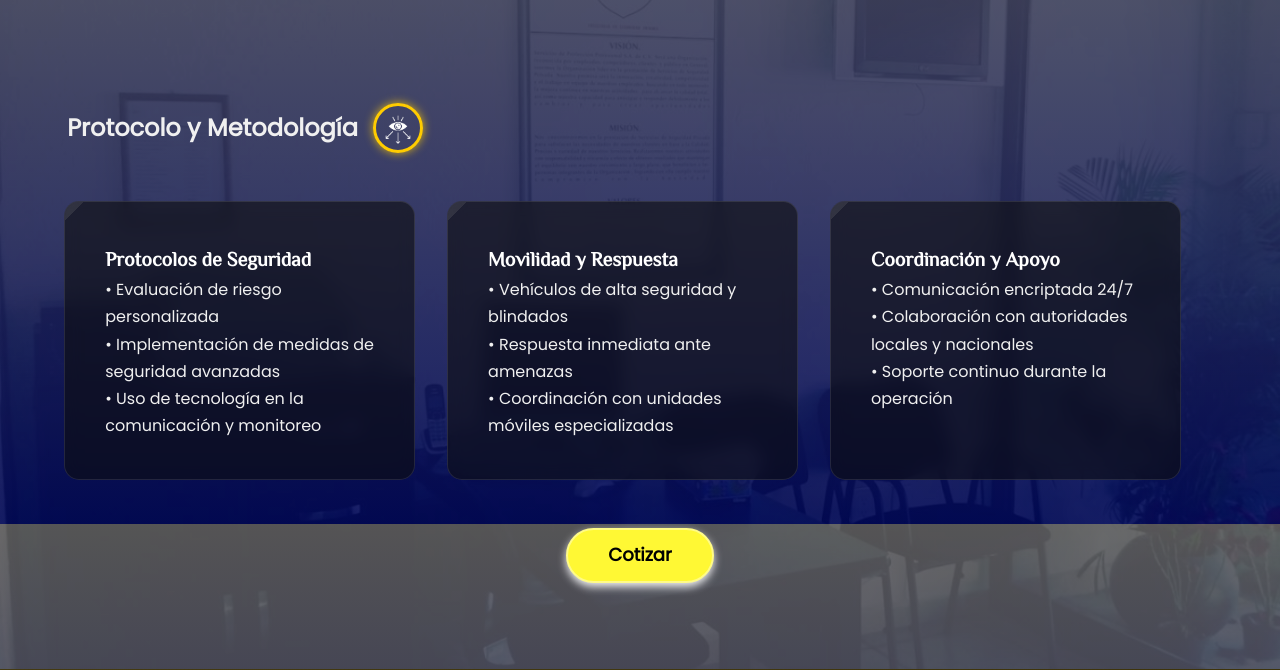
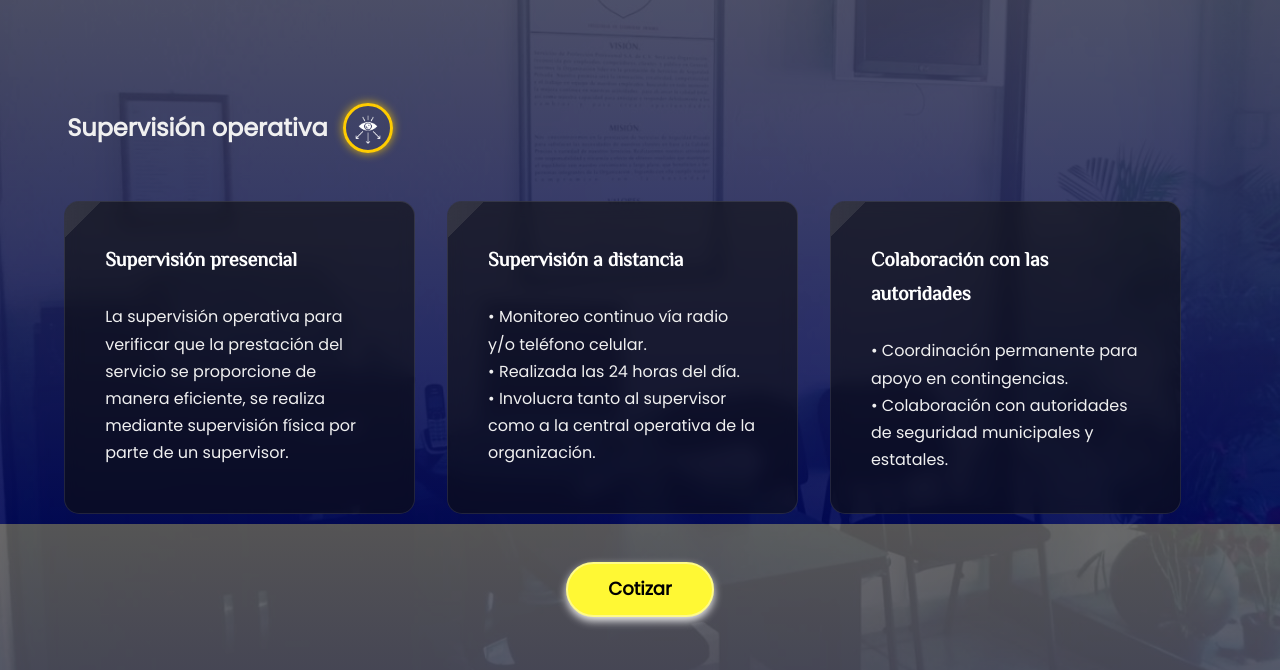
Before and after one commit to JesusA2004/SPP, a PHP site: page /SPP/Pages/escolta.php in a window 1280 px wide. Shown: the part 1076-1746 px from the top of the page. Run offline with PHP 8.4, Linux system fonts and the light colour scheme; some web fonts are replaced.

Commit message:
todas las paginas indepen completadas

```diff
--- a/Pages/cercasElec.php
+++ b/Pages/cercasElec.php
@@ -165,7 +165,6 @@ require_once __DIR__ . '/../Config/Routes.php';
       </div>
       <!-- Grid principal con tarjetas -->
       <div class="card-grid">
-        <!-- Tarjeta 2: Características Técnicas -->
         <div class="card card-features">
           <h3>Supervisión presencial</h3>
           <br>
@@ -173,7 +172,6 @@ require_once __DIR__ . '/../Config/Routes.php';
           mediante supervisión física por parte de un supervisor.</p>
         </div>
 
-        <!-- Tarjeta 3: Tipos de Cercas -->
         <div class="card card-features">
           <h3>Supervisión a distancia</h3>
           <br>
@@ -184,7 +182,6 @@ require_once __DIR__ . '/../Config/Routes.php';
           </p>
         </div>
 
-        <!-- Tarjeta 4: Beneficios -->
         <div class="card card-features">
           <h3>Colaboración con las autoridades</h3>
           <br>
--- a/Pages/escolta.php
+++ b/Pages/escolta.php
@@ -101,12 +101,13 @@ require_once __DIR__ . '/../Config/Routes.php';
           <br>
           <div class="card card-intro">
             <h3>Protección Ejecutiva Personalizada</h3>
-            <p>Nuestro servicio de escoltas ofrece protección móvil de alto nivel para personas y bienes, con profesionales entrenados en técnicas avanzadas de seguridad ejecutiva.</p>
+            <p>Contamos con un equipo de profesionales perfectamente capacitados para prestar el servicio de escolta y
+            acompañamiento a cualquier parte de la república. </p>
             <br>
             <a href="../index.php?servicio=Escolta&descripcion=Protección%20Personalizada%20y%20segura%20en%20todo%20momento#cotizar" class="btn-cotizar">Cotizar</a>
           </div>
         </div>
-        <img src="<?php echo IMG_URL; ?>/escolta.png" alt="Escoltas profesionales" class="intro-image">
+        <img src="<?php echo IMG_URL; ?>/escoltasProfesionales.jpeg" alt="Escoltas profesionales" class="intro-image">
       </div>
 
       <!-- NUEVA SECCIÓN: 3 cajas con efecto holograma -->
@@ -142,58 +143,54 @@ require_once __DIR__ . '/../Config/Routes.php';
       <div class="galeria-grid">
         <div class="item">
           <p>Protección Vehicular</p>
-          <img src="<?php echo IMG_URL; ?>/escolta-vehicular.jpg" alt="Protección vehicular">
+          <img src="<?php echo IMG_URL; ?>/escoltaVehicular.jpg" alt="Protección vehicular">
         </div>
         <div class="item">
           <p>Seguridad en Eventos</p>
-          <img src="<?php echo IMG_URL; ?>/escolta-evento.jpg" alt="Seguridad en eventos">
+          <img src="<?php echo IMG_URL; ?>/escoltaEventos.jpeg" alt="Seguridad en eventos">
         </div>
         <div class="item">
           <p>Protección Ejecutiva</p>
-          <img src="<?php echo IMG_URL; ?>/escolta-ejecutivo.jpg" alt="Protección ejecutiva">
+          <img src="<?php echo IMG_URL; ?>/proteccionEjecutiva.jpg" alt="Protección ejecutiva">
         </div>
       </div>
     </div>
   </section>
 
   <!-- ========================================
-       Sección: Protocolo y Metodología
+       Sección: Supervisión operativa
   ======================================== -->
   <section class="servicio-descripcion">
     <div class="container">
       <div class="section-title">
-          <h2>Protocolo y Metodología</h2>
+          <h2>Supervisión operativa</h2>
           <img src="<?php echo IMG_URL; ?>/iconoSupervision.png" alt="Icono Supervisión">
       </div>
       <!-- Grid principal con tarjetas -->
       <div class="card-grid">
-        <!-- Tarjeta: Protocolos de Seguridad -->
         <div class="card card-features">
-          <h3>Protocolos de Seguridad</h3>
+          <h3>Supervisión presencial</h3>
+          <br>
+          <p>La supervisión operativa para verificar que la prestación del servicio se proporcione de manera eficiente, se realiza
+          mediante supervisión física por parte de un supervisor.</p>
+        </div>
+
+        <div class="card card-features">
+        <h3>Supervisión a distancia</h3>
+          <br>
           <p>
-            • Evaluación de riesgo personalizada<br>
-            • Implementación de medidas de seguridad avanzadas<br>
-            • Uso de tecnología en la comunicación y monitoreo
+            • Monitoreo continuo vía radio y/o teléfono celular.<br>
+            • Realizada las 24 horas del día.<br>
+            • Involucra tanto al supervisor como a la central operativa de la organización.<br>
           </p>
         </div>
 
-        <!-- Tarjeta: Movilidad y Respuesta -->
         <div class="card card-features">
-          <h3>Movilidad y Respuesta</h3>
+          <h3>Colaboración con las autoridades</h3>
+          <br>
           <p>
-            • Vehículos de alta seguridad y blindados<br>
-            • Respuesta inmediata ante amenazas<br>
-            • Coordinación con unidades móviles especializadas
-          </p>
-        </div>
-
-        <!-- Tarjeta: Coordinación y Apoyo -->
-        <div class="card card-features">
-          <h3>Coordinación y Apoyo</h3>
-          <p>
-            • Comunicación encriptada 24/7<br>
-            • Colaboración con autoridades locales y nacionales<br>
-            • Soporte continuo durante la operación
+            • Coordinación permanente para apoyo en contingencias.<br>
+            • Colaboración con autoridades de seguridad municipales y estatales.<br>
           </p>
         </div>
       </div>
```
Also changed, not shown: Pages/guardiaSegu.php (+20 -15 lines), Pages/sistemaVideoV.php (+17 -13 lines), Public/Resources/cctvCentroComercial.jpg (added), Public/Resources/cctvNightVision.png (added), Public/Resources/cctvResidencial.png (added), Public/Resources/escoltaEventos.jpeg (added), Public/Resources/escoltaVehicular.jpg (added), Public/Resources/escoltasProfesionales.jpeg (added), Public/Resources/guardiaComercial.jpg (added), Public/Resources/guardiaEventos.png (added), Public/Resources/guardiaResidencial.jpg (added), Public/Resources/guardiaSeguridadPrincipal.jpg (added), Public/Resources/proteccionEjecutiva.jpg (added).
